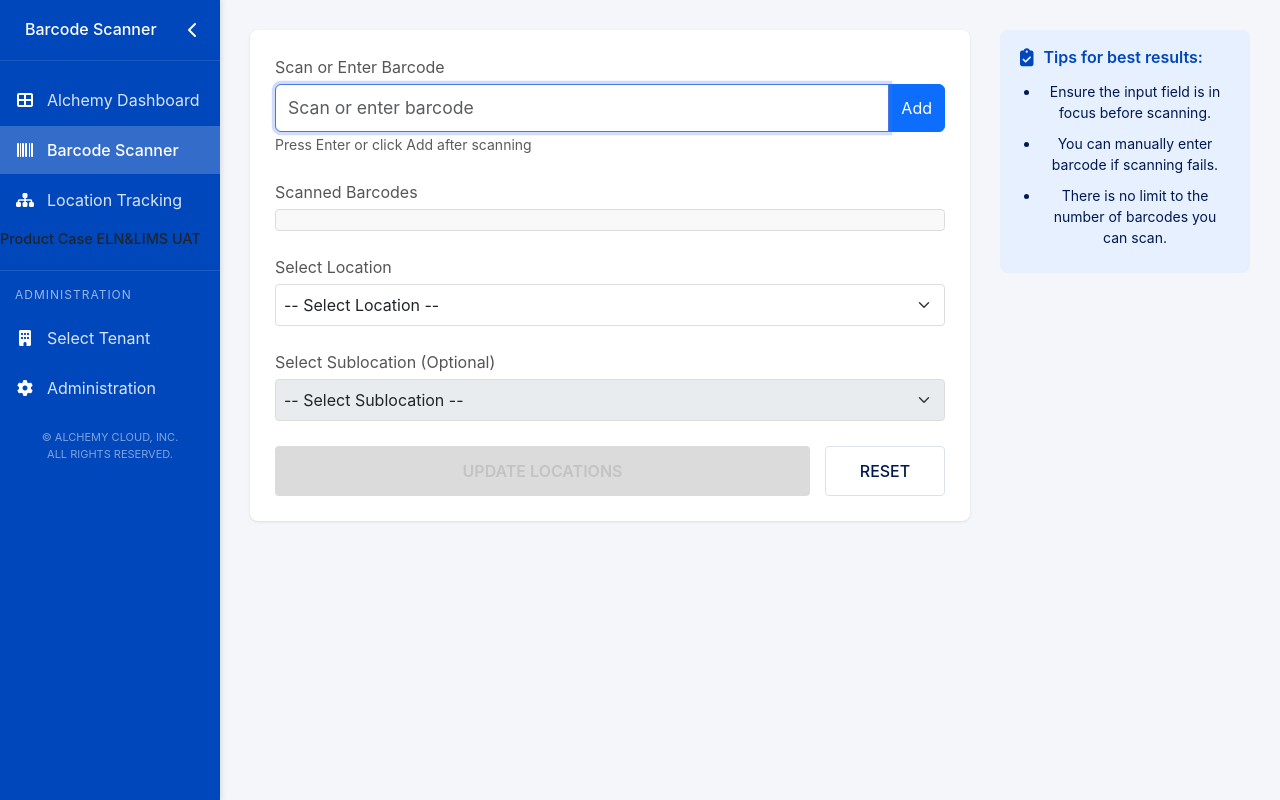
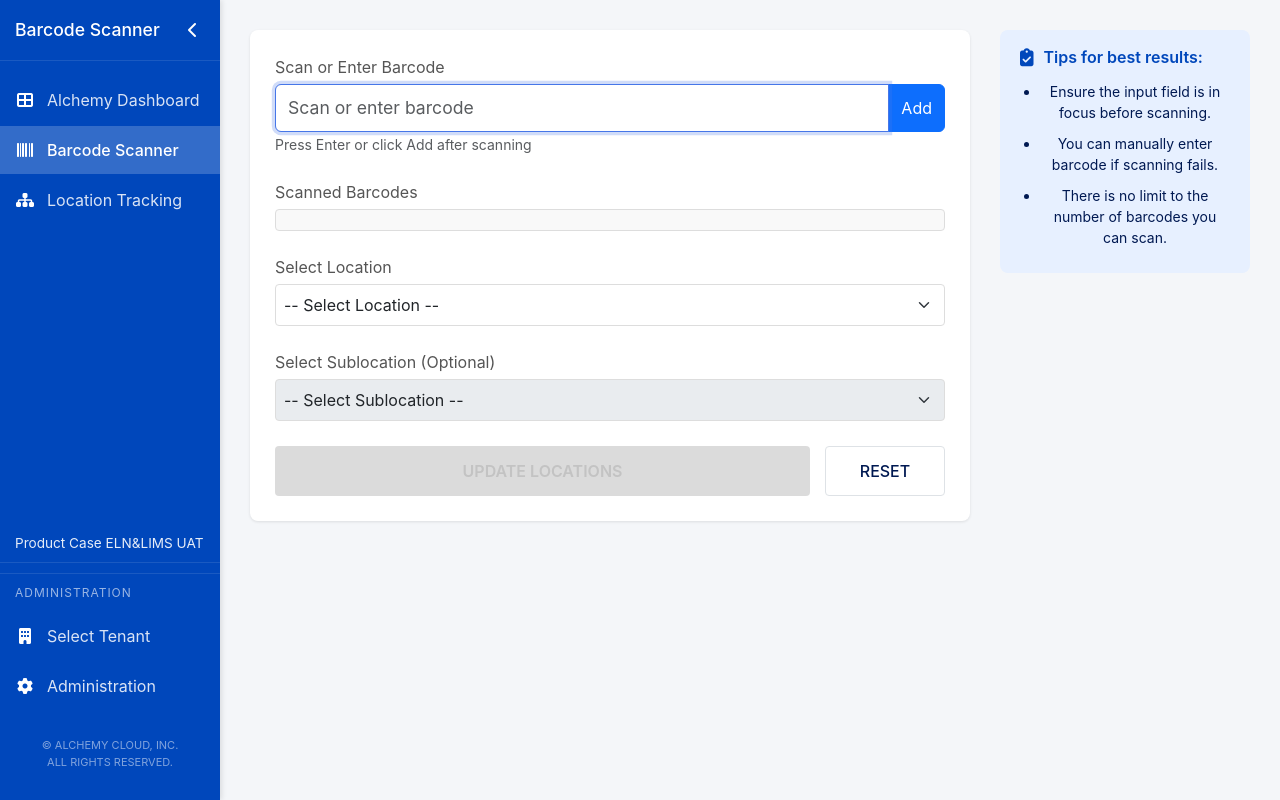
Before and after one commit to pbrose82/barcode_scanning, a Flask app: page /tenant/default in a window 1280 px wide. Run offline with Flask 2, Linux system fonts and the light colour scheme.

Commit message:
Update alchemy-sidebar.css

```diff
--- a/static/css/alchemy-sidebar.css
+++ b/static/css/alchemy-sidebar.css
@@ -43,15 +43,9 @@
     border-bottom: 1px solid rgba(255, 255, 255, 0.1);
 }
 
-.sidebar-logo {
-    height: 24px;
-    filter: brightness(0) invert(1); /* Make logo white */
-}
-
 .sidebar-title {
     margin: 0;
-    margin-left: 10px;
-    font-size: 1rem;
+    font-size: 1.1rem;
     color: white;
     white-space: nowrap;
     overflow: hidden;
@@ -79,67 +73,6 @@
 }
 
 .alchemy-sidebar:not(.collapsed) .toggle-btn i.fa-chevron-right {
-    display: none;
-}
-
-/* Sidebar search */
-.sidebar-search {
-    padding: 15px;
-    border-bottom: 1px solid rgba(255, 255, 255, 0.1);
-}
-
-.search-input {
-    background-color: rgba(255, 255, 255, 0.1);
-    border: none;
-    border-radius: 4px;
-    padding: 8px 15px 8px 35px;
-    color: white;
-    width: 100%;
-    font-size: 0.85rem;
-}
-
-.search-input-wrapper {
-    position: relative;
-}
-
-.search-input-wrapper i {
-    position: absolute;
-    left: 12px;
-    top: 9px;
-    color: rgba(255, 255, 255, 0.6);
-}
-
-.search-input::placeholder {
-    color: rgba(255, 255, 255, 0.6);
-}
-
-.search-input:focus {
-    outline: none;
-    background-color: rgba(255, 255, 255, 0.15);
-}
-
-/* Current tenant badge */
-.current-tenant-badge {
-    background-color: rgba(255, 255, 255, 0.1);
-    padding: 8px 10px;
-    border-radius: 4px;
-    color: white;
-}
-
-.tenant-label {
-    font-size: 0.75rem;
-    opacity: 0.8;
-    display: block;
-    margin-bottom: 3px;
-}
-
-.tenant-value {
-    font-weight: 500;
-    font-size: 0.9rem;
-}
-
-.alchemy-sidebar.collapsed .sidebar-search,
-.alchemy-sidebar.collapsed .current-tenant-badge {
     display: none;
 }
 
@@ -194,17 +127,33 @@
     display: none;
 }
 
-/* Divider */
-.sidebar-divider {
-    height: 1px;
-    background-color: rgba(255, 255, 255, 0.1);
-    margin: 10px 15px;
+/* Mini tenant badge */
+.mini-tenant-badge {
+    padding: 8px 15px;
+    margin-bottom: 10px;
+    border-bottom: 1px solid rgba(255, 255, 255, 0.1);
+}
+
+.tenant-value {
+    color: white;
+    font-size: 0.85rem;
+    opacity: 0.9;
+}
+
+.alchemy-sidebar.collapsed .mini-tenant-badge {
+    display: none;
+}
+
+/* Sidebar footer */
+.sidebar-footer {
+    margin-top: auto;
+    display: flex;
+    flex-direction: column;
 }
 
 /* Admin section */
 .admin-section {
-    margin-top: 20px;
-    padding-top: 15px;
+    padding-top: 10px;
     border-top: 1px solid rgba(255, 255, 255, 0.1);
 }
 
@@ -223,12 +172,12 @@
 
 /* Copyright in sidebar */
 .sidebar-copyright {
-    margin-top: auto;
     padding: 15px;
     color: rgba(255, 255, 255, 0.5);
     font-size: 11px;
     text-align: center;
     line-height: 1.5;
+    margin-top: 10px;
 }
 
 .sidebar-copyright-text {
```
Also changed, not shown: other parts of static/css/alchemy-sidebar.css (+36 -0 lines).
